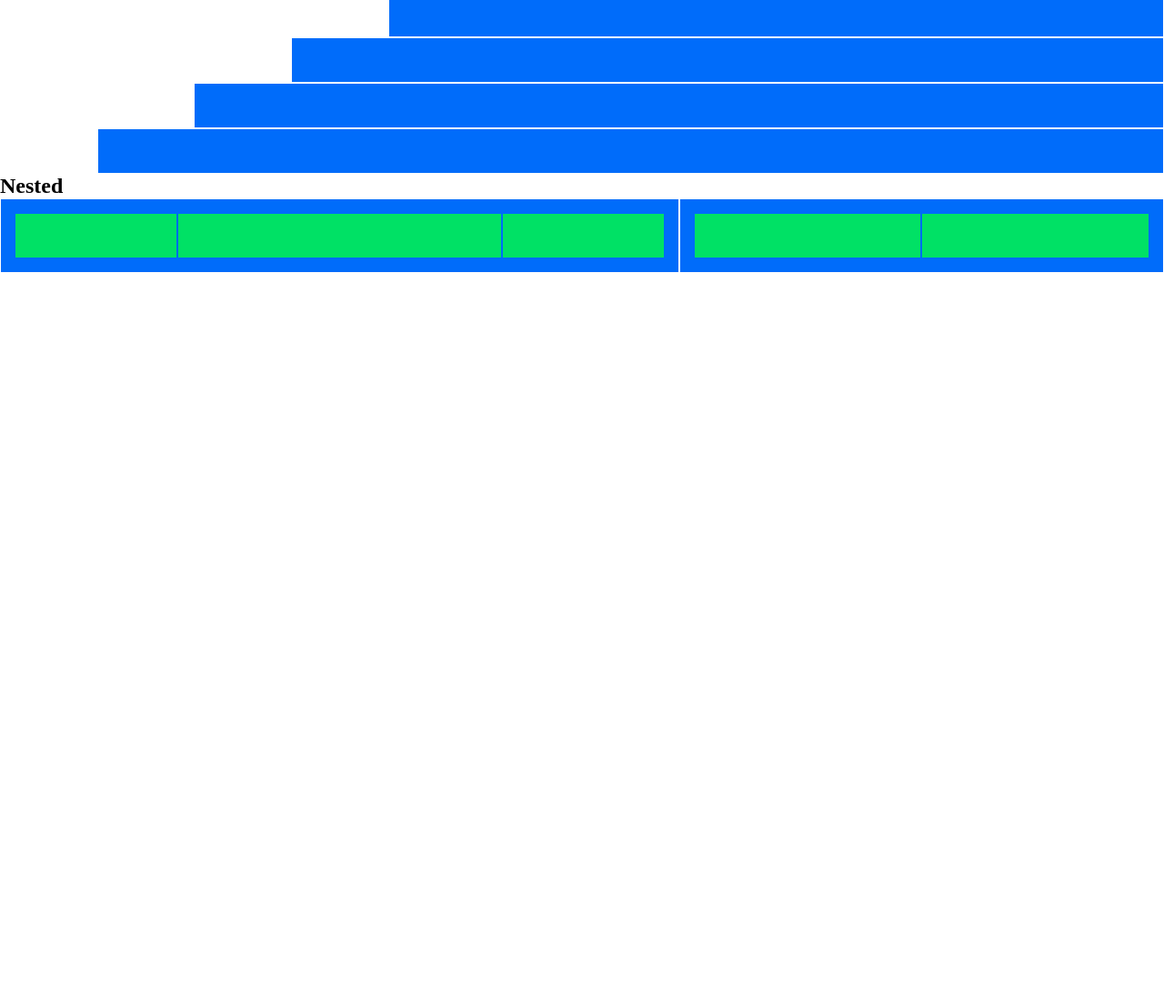
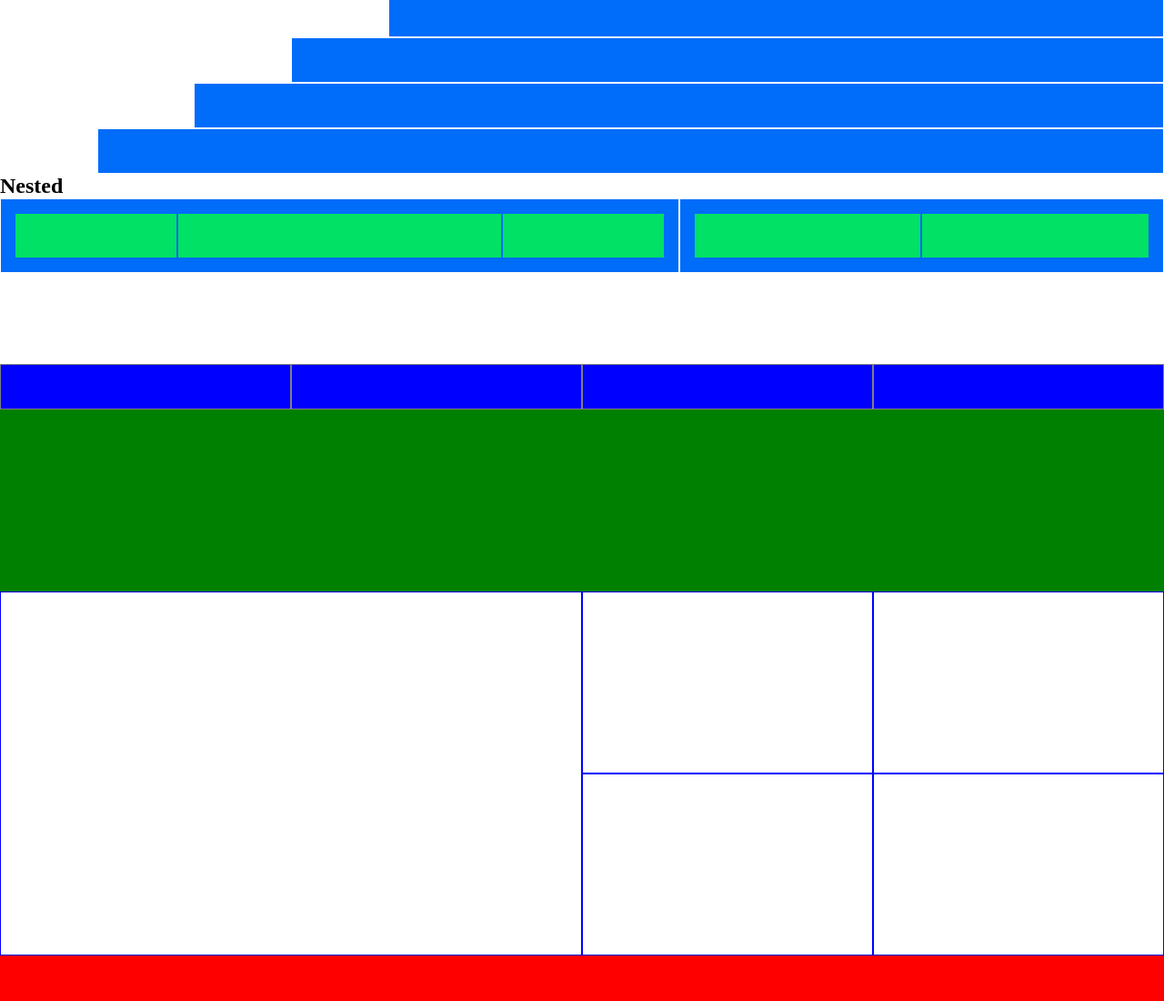
Before and after one commit to mauro-20/html-css-12bool, a plain HTML site: page index.html in a window 1280 px wide. Shown: the part 1143-2243 px from the top of the page at 91% size. Before the commit the page ends 1443 px from the top, so only its background shows below. Drawn offline with Linux system fonts and the light colour scheme.

Commit message:
add bonus

```diff
--- a/css/style.css
+++ b/css/style.css
@@ -34,3 +34,45 @@ h2{
 .section-2{
   margin-top: 30px;
 }
+
+/* bonus */
+.container-web-site{
+  margin-top: 100px;
+}
+
+.container-web-site div{
+  padding: 0;
+  border: none;
+  background-color: transparent;
+}
+
+header{
+  background-color: blue;
+}
+
+header li{
+  height: 50px;
+  list-style: none;
+  border: 1px solid gray;
+}
+
+main .hero{
+  height: 200px;
+  background-color: green;
+}
+
+main .section-1{
+  min-height: 400px;
+}
+
+main .section-1 div:not(.row){
+  border: 1px solid blue;
+}
+
+footer{
+  background-color: red;
+}
+
+footer div{
+  border: 1px solid blue;
+}
--- a/index.html
+++ b/index.html
@@ -147,5 +147,37 @@
     </section>
     <!-- /nested -->
   </div>
+    <!-- bonus -->
+    <div class="container-web-site">
+      <header>
+        <nav>
+          <ul class="row">
+            <li class="col-xs-12 col-md-6 col-lg-3"></li>
+            <li class="col-xs-12 col-md-6 col-lg-3"></li>
+            <li class="col-xs-12 col-md-6 col-lg-3"></li>
+            <li class="col-xs-12 col-md-6 col-lg-3"></li>
+          </ul>
+        </nav>
+      </header>
+      <main>
+        <section class="hero row">
+          <div class="col-xs-12"></div>
+        </section>
+        <section class="section-1 row">
+          <div class="col-xs-12 col-md-4 col-lg-6"></div>
+          <div class="row col-xs-12 col-md-8 col-lg-6">
+            <div class="col-xs-12 col-md-6"></div>
+            <div class="col-xs-12 col-md-6"></div>
+            <div class="col-xs-12 col-md-6"></div>
+            <div class="col-xs-12 col-md-6"></div>
+          </div>
+        </section>
+      </main>
+      <footer class="row">
+        <div class="col-xs-12 col-md-4 col-lg-3"></div>
+        <div class="col-xs-12 col-md-8 col-lg-9"></div>
+      </footer>
+    </div>
+    <!-- /bonus -->
 </body>
 </html>
```
